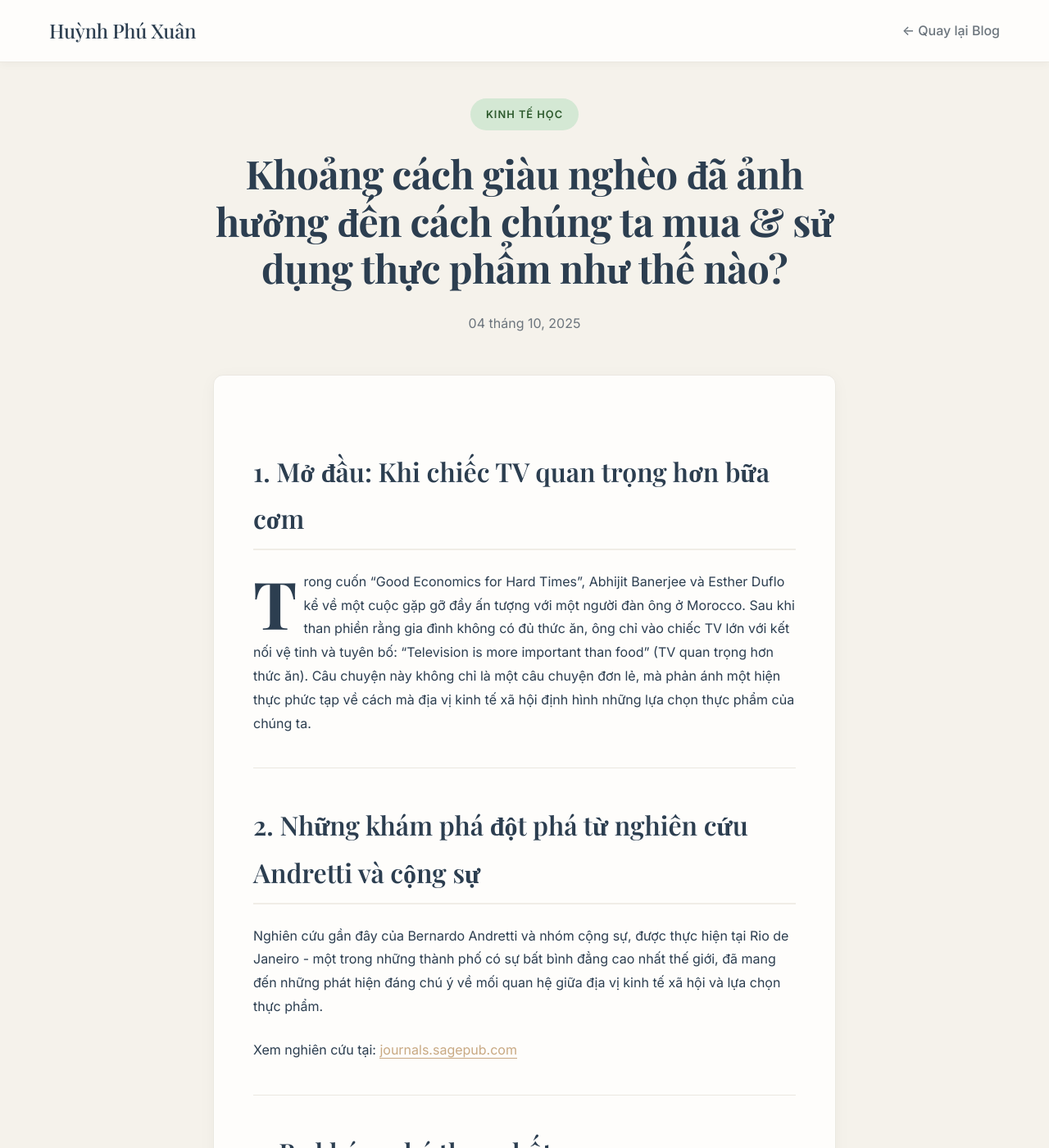
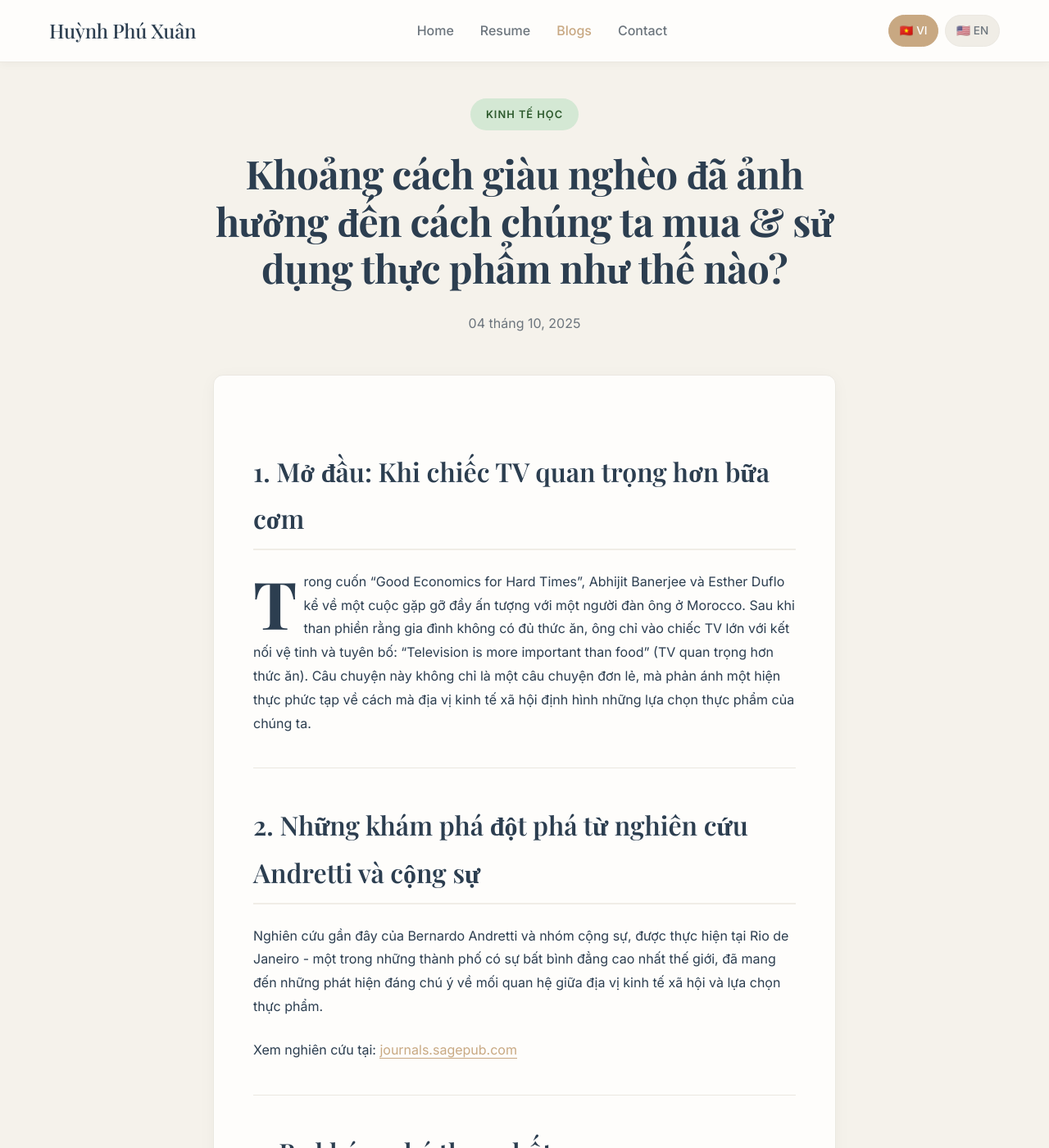
Before and after one commit to xuanhvl-learning/xuanhvl-learning.github.io, a Jekyll site: the page built from _posts/2025-10-04-khoang-cach-giau-ngheo.md, in a window 1280 px wide and 1400 px high. Shown: the whole window at 82% size. Built offline with Jekyll 4.4.1, drawn with Linux system fonts in a browser that asks for light colours.

Commit message:
Update post.html

```diff
--- a/_layouts/post.html
+++ b/_layouts/post.html
@@ -56,15 +56,46 @@
             letter-spacing: -0.3px;
         }
 
-        .back-btn {
+        .nav-menu {
+            display: flex;
+            list-style: none;
+            gap: 2rem;
+        }
+
+        .nav-menu a {
             color: #6c757d;
             text-decoration: none;
+            transition: color 0.3s ease;
             font-weight: 500;
-            transition: color 0.3s ease;
         }
 
-        .back-btn:hover {
+        .nav-menu a:hover,
+        .nav-menu a.active {
             color: #c8a882;
+        }
+
+        .language-switcher {
+            display: flex;
+            align-items: center;
+            gap: 0.5rem;
+        }
+
+        .lang-btn {
+            padding: 0.4rem 0.8rem;
+            background: #f0ede6;
+            color: #6c757d;
+            text-decoration: none;
+            border-radius: 20px;
+            font-size: 0.85rem;
+            transition: all 0.3s ease;
+            border: 1px solid #ebe8e1;
+            font-weight: 500;
+        }
+
+        .lang-btn:hover, .lang-btn.active {
+            background: #c8a882;
+            color: white;
+            border-color: #c8a882;
         }
 
         .blog-post {
@@ -244,6 +275,19 @@
         }
 
         @media (max-width: 768px) {
+            .nav-menu {
+                display: none;
+            }
+
+            .language-switcher {
+                gap: 0.3rem;
+            }
+
+            .lang-btn {
+                padding: 0.3rem 0.6rem;
+                font-size: 0.75rem;
+            }
+
             .blog-title {
                 font-size: 2rem;
             }
@@ -280,7 +324,16 @@
     <nav class="navbar">
         <div class="nav-container">
             <a href="/index.html" class="logo name-font">Huỳnh Phú Xuân</a>
-            <a href="/index.html#blog" class="back-btn">← Quay lại Blog</a>
+            <ul class="nav-menu">
+                <li><a href="/index.html#home">Home</a></li>
+                <li><a href="/index.html#cv">Resume</a></li>
+                <li><a href="/index.html#blog" class="active">Blogs</a></li>
+                <li><a href="/index.html#contact">Contact</a></li>
+            </ul>
+            <div class="language-switcher">
+                <a href="#" class="lang-btn active" data-lang="vi">🇻🇳 VI</a>
+                <a href="#" class="lang-btn" data-lang="en">🇺🇸 EN</a>
+            </div>
         </div>
     </nav>
 
```
